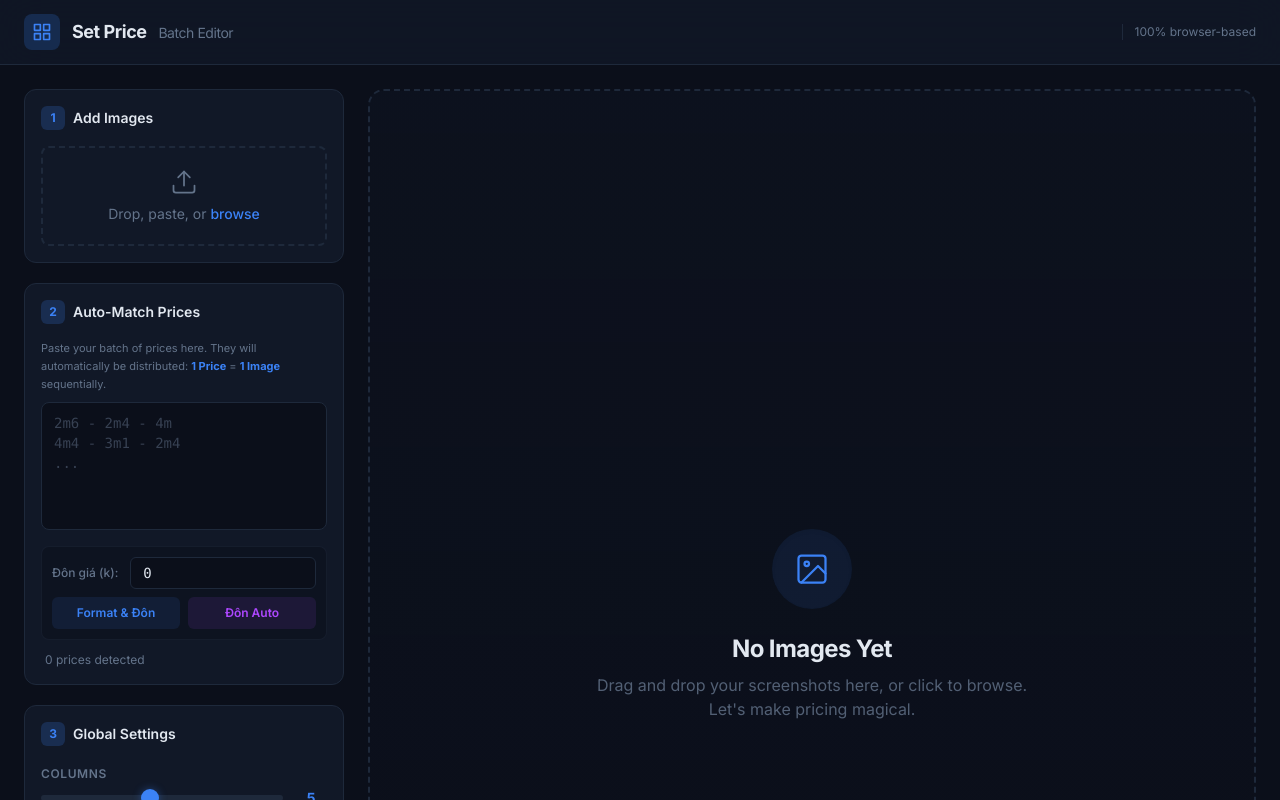
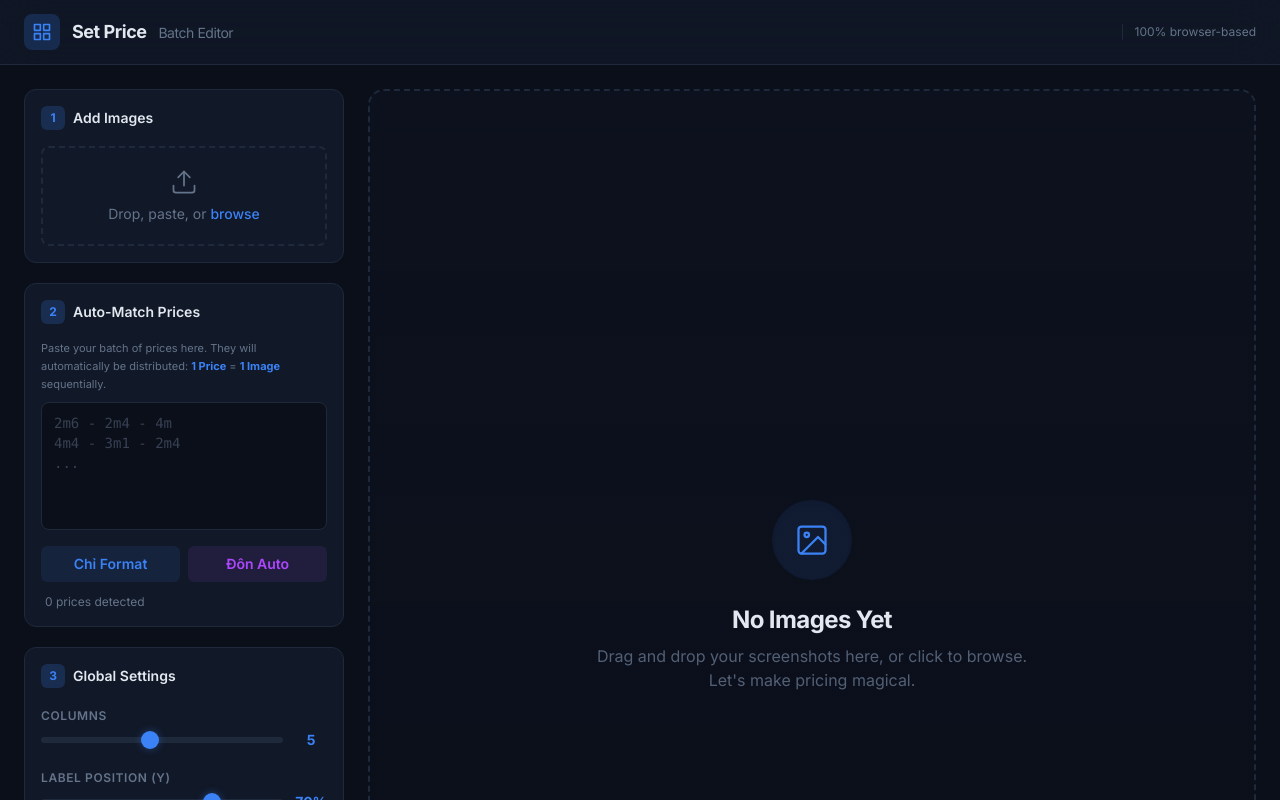
Before and after one commit to phatccc/edit-price, a Next.js app: page / in a window 1280 px wide. Shown: the top 800 px of the page. Built offline with nearby package versions, Linux system fonts and the light colour scheme.

Commit message:
update code x3

```diff
--- a/app/page.js
+++ b/app/page.js
@@ -11,7 +11,6 @@ import ItemCard from "../components/ItemCard";
 export default function Home() {
   const [items, setItems] = useState([]);
   const [bulkPrices, setBulkPrices] = useState("");
-  const [markupAmount, setMarkupAmount] = useState(0);
   const [columns, setColumns] = useState(5);
   const [horizontalPosition, setHorizontalPosition] = useState(50);
   const [verticalPosition, setVerticalPosition] = useState(70);
@@ -29,7 +28,7 @@ export default function Home() {
 
   function syncToBulkPrices(nextItems) {
     setBulkPrices(currentBulk => {
-      const currentAllPrices = currentBulk.split(/[\r\n-]/).map(p => p.trim()).filter(p => p);
+      const currentAllPrices = currentBulk.split(/[\r\n\-–—]/).map(p => p.trim()).filter(p => p);
       const newAllPrices = nextItems.map(it => {
         const pt = it.priceText ? it.priceText.trim() : "";
         return pt ? pt : "_";
@@ -79,7 +78,7 @@ export default function Home() {
       results.sort((a, b) => a.index - b.index);
 
       setItems((prev) => {
-        const currentAllPrices = bulkPricesRef.current.split(/[\r\n-]/).map(p => p.trim()).filter(p => p);
+        const currentAllPrices = bulkPricesRef.current.split(/[\r\n\-–—]/).map(p => p.trim()).filter(p => p);
         const nextItems = [...prev];
 
         results.forEach((r) => {
@@ -180,8 +179,7 @@ export default function Home() {
 
   const applyFormatAndMarkup = (isAuto = false) => {
     if (!bulkPrices.trim()) return;
-    const manualMarkup = parseFloat(markupAmount) || 0;
-    const allPrices = bulkPrices.split(/[\r\n-]/).map(p => p.trim()).filter(p => p);
+    const allPrices = bulkPrices.split(/[\r\n\-–—]/).map(p => p.trim()).filter(p => p);
 
     const formattedPrices = allPrices.map(p => {
       if (p === "_") return "_";
@@ -199,8 +197,6 @@ export default function Home() {
         else if (priceInMillion < 70) finalMarkup = 3000;
         else if (priceInMillion < 100) finalMarkup = 4000;
         else finalMarkup = 5000;
-      } else {
-        finalMarkup = manualMarkup;
       }
 
       return formatPriceFromNumber(num + finalMarkup);
@@ -215,7 +211,7 @@ export default function Home() {
     setBulkPrices(newText);
 
     // Sync to items
-    const parsedNewPrices = newText.split(/[\r\n-]/).map(p => p.trim()).filter(p => p);
+    const parsedNewPrices = newText.split(/[\r\n\-–—]/).map(p => p.trim()).filter(p => p);
     setItems(prev => prev.map((it, i) => {
       const assignedPrice = parsedNewPrices[i];
       return {
@@ -333,7 +329,7 @@ export default function Home() {
                 onChange={(e) => {
                   const text = e.target.value;
                   setBulkPrices(text);
-                  const allPrices = text.split(/[\r\n-]/).map(p => p.trim()).filter(p => p);
+                  const allPrices = text.split(/[\r\n\-–—]/).map(p => p.trim()).filter(p => p);
                   setItems(prev => prev.map((it, i) => {
                     const assignedPrice = allPrices[i];
                     return {
@@ -347,37 +343,25 @@ export default function Home() {
               />
 
               {/* Markup and Format Tools */}
-              <div className="flex flex-col gap-2 mt-2 bg-background/50 p-2.5 rounded-lg border border-border/50">
-                <div className="flex items-center justify-between gap-3">
-                  <span className="text-muted text-xs font-medium whitespace-nowrap">Đôn giá (k):</span>
-                  <input
-                    type="number"
-                    value={markupAmount}
-                    onChange={(e) => setMarkupAmount(e.target.value)}
-                    className="w-full h-8 bg-background border border-border rounded-md px-3 font-mono text-sm text-foreground focus:border-accent focus:ring-1 focus:ring-accent/40 outline-none"
-                    placeholder="200"
-                  />
-                </div>
-                <div className="grid grid-cols-2 gap-2">
+              <div className="grid grid-cols-2 gap-2 mt-2">
                 <button
                   onClick={() => applyFormatAndMarkup(false)}
-                    className="h-8 rounded-md bg-accent/10 hover:bg-accent/20 text-accent font-semibold transition-colors text-xs flex items-center justify-center gap-1.5 touch-manipulation"
-                    title="Đôn theo số tiền nhập bên trái"
+                  className="h-9 rounded-md bg-accent/10 hover:bg-accent/20 text-accent font-semibold transition-colors text-sm flex items-center justify-center gap-1.5 touch-manipulation"
+                  title="Chỉ chuẩn hóa lại định dạng giá, không đôn"
                 >
-                    Format & Đôn
+                  Chỉ Format
                 </button>
                 <button
                   onClick={() => applyFormatAndMarkup(true)}
-                    className="h-8 rounded-md bg-purple-500/10 hover:bg-purple-500/20 text-purple-500 font-semibold transition-colors text-xs flex items-center justify-center gap-1.5 touch-manipulation"
+                  className="h-9 rounded-md bg-purple-500/10 hover:bg-purple-500/20 text-purple-500 font-semibold transition-colors text-sm flex items-center justify-center gap-1.5 touch-manipulation"
                   title="Đôn tự động theo Rule bậc thang"
                 >
                   Đôn Auto
                 </button>
               </div>
-              </div>
 
               <div className="flex justify-between items-center text-xs text-muted px-1 mt-1">
-                <span>{bulkPrices.split(/[\r\n-]/).map(p => p.trim()).filter(p => p).length} prices detected</span>
+                <span>{bulkPrices.split(/[\r\n\-–—]/).map(p => p.trim()).filter(p => p).length} prices detected</span>
               </div>
             </div>
           </section>
--- a/utils/price.js
+++ b/utils/price.js
@@ -12,11 +12,16 @@ export function parsePrices(text) {
 
 export function parsePriceToNumber(input) {
   if (!input || input === "_") return null;
-  const s = input.toLowerCase().trim().replace(/,/g, '');
+  let s = input.toLowerCase().trim();
 
-  if (s.includes('m') || s.includes('tr')) {
-    const parts = s.replace('tr', 'm').split('m');
-    const m = parseFloat(parts[0]) || 0;
+  // replace comma with dot to support Vietnamese decimal (e.g., 2,5m -> 2.5m)
+  s = s.replace(/,/g, '.');
+
+  if (s.includes('m') || s.includes('tr') || s.includes('củ')) {
+    const parts = s.replace('tr', 'm').replace('củ', 'm').split('m');
+    const mStr = parts[0].replace(/[^0-9.]/g, '');
+    const m = parseFloat(mStr) || 0;
+
     let k = 0;
     if (parts[1]) {
       const p1 = parts[1].replace(/[^0-9]/g, '');
@@ -27,11 +32,16 @@ export function parsePriceToNumber(input) {
     return m * 1000 + k;
   }
 
-  if (s.includes('k')) return parseFloat(s.replace('k', '')) || 0;
+  if (s.includes('k')) {
+    const kStr = s.replace('k', '').replace(/[^0-9.]/g, '');
+    return parseFloat(kStr) || 0;
+  }
 
-  const num = parseFloat(s);
+  const numStr = s.replace(/[^0-9.]/g, '');
+  const num = parseFloat(numStr);
+
   if (!isNaN(num)) {
-    if (num < 100 && input.includes('.')) return num * 1000;
+    if (num < 100 && s.includes('.')) return num * 1000;
     return num;
   }
   return null;
```
Lines whose indentation alone changed are shown as unchanged.
